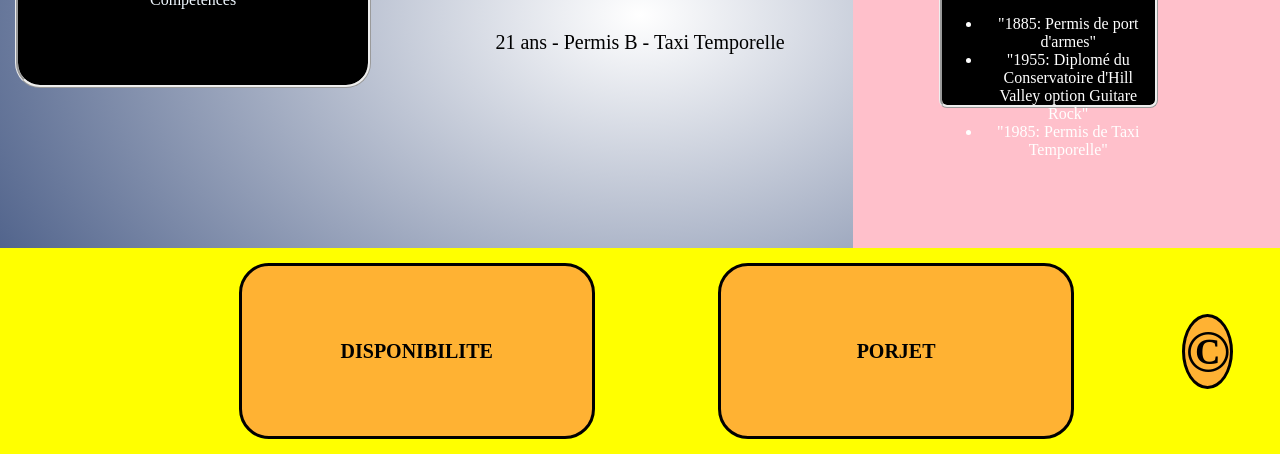
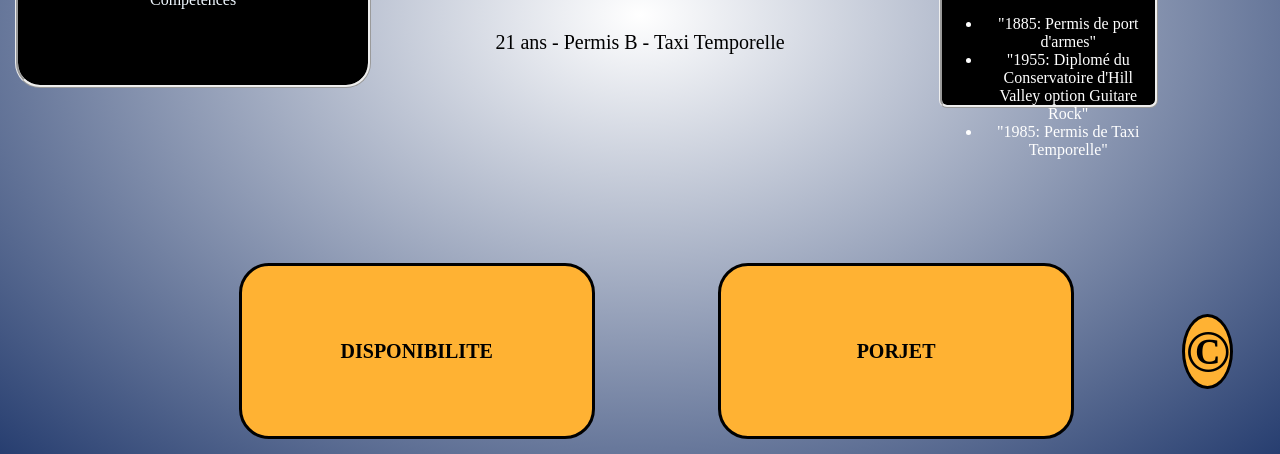
Before and after one commit to PazzeG/Projet1-CV, a plain HTML site: page index.html in a window 1280 px wide. Shown: the part 424-878 px from the top of the page. Drawn offline with Linux system fonts and the light colour scheme.

Commit message:
photo mcfly

```diff
--- a/bilalcss.css
+++ b/bilalcss.css
@@ -1,15 +1,6 @@
 /* Footer*/
 
 
-.foot-box{
-
-  height: 28%;
-  background-color:yellow;
-  display: flex;
-  flex-direction: row;
-  justify-content: space-around;
-  align-items: center;
-}
 
 
 .disponibilite {
--- a/guillaume.css
+++ b/guillaume.css
@@ -1,9 +1,4 @@
-.right-box{
-    width: 33.33%;
-    background-color:pink;
-  }
-
-  .experiences{
+ .experiences{
       color: aliceblue;
     display:flex;
     background-color: black;
--- a/jordycss.css
+++ b/jordycss.css
@@ -31,7 +31,7 @@ color: aliceblue;
 
 
 .coordonnes{
-    color: aliceblue;
+  color: aliceblue;
   display:flex;
   background-color: black;
   flex-direction:column;
--- a/style.css
+++ b/style.css
@@ -46,7 +46,6 @@ body{
 .foot-box{
   width: 100%;
   height:30%;
-  /* background-color:yellow; */
   display: flex;
   flex-direction: row;
   justify-content: space-around;
```
